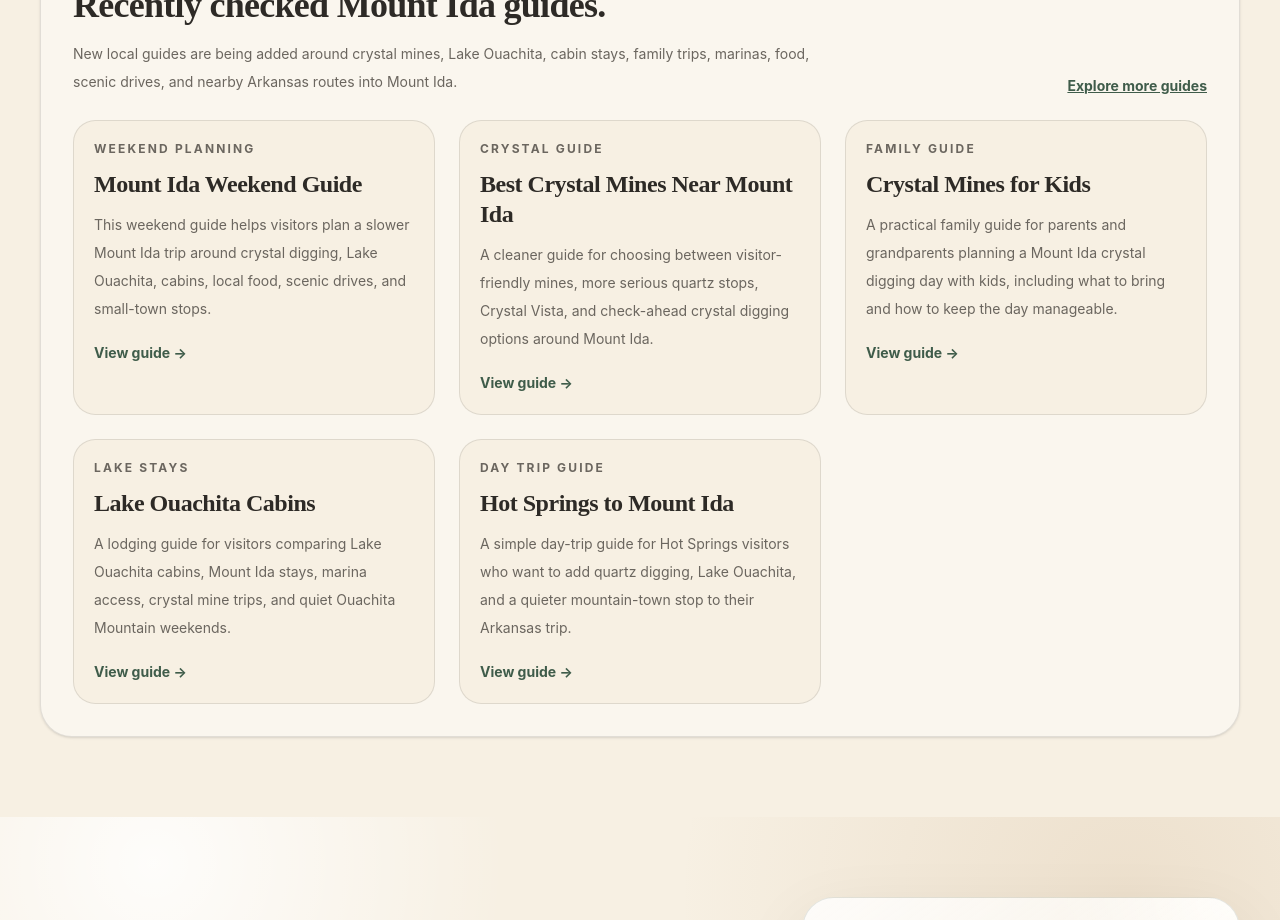
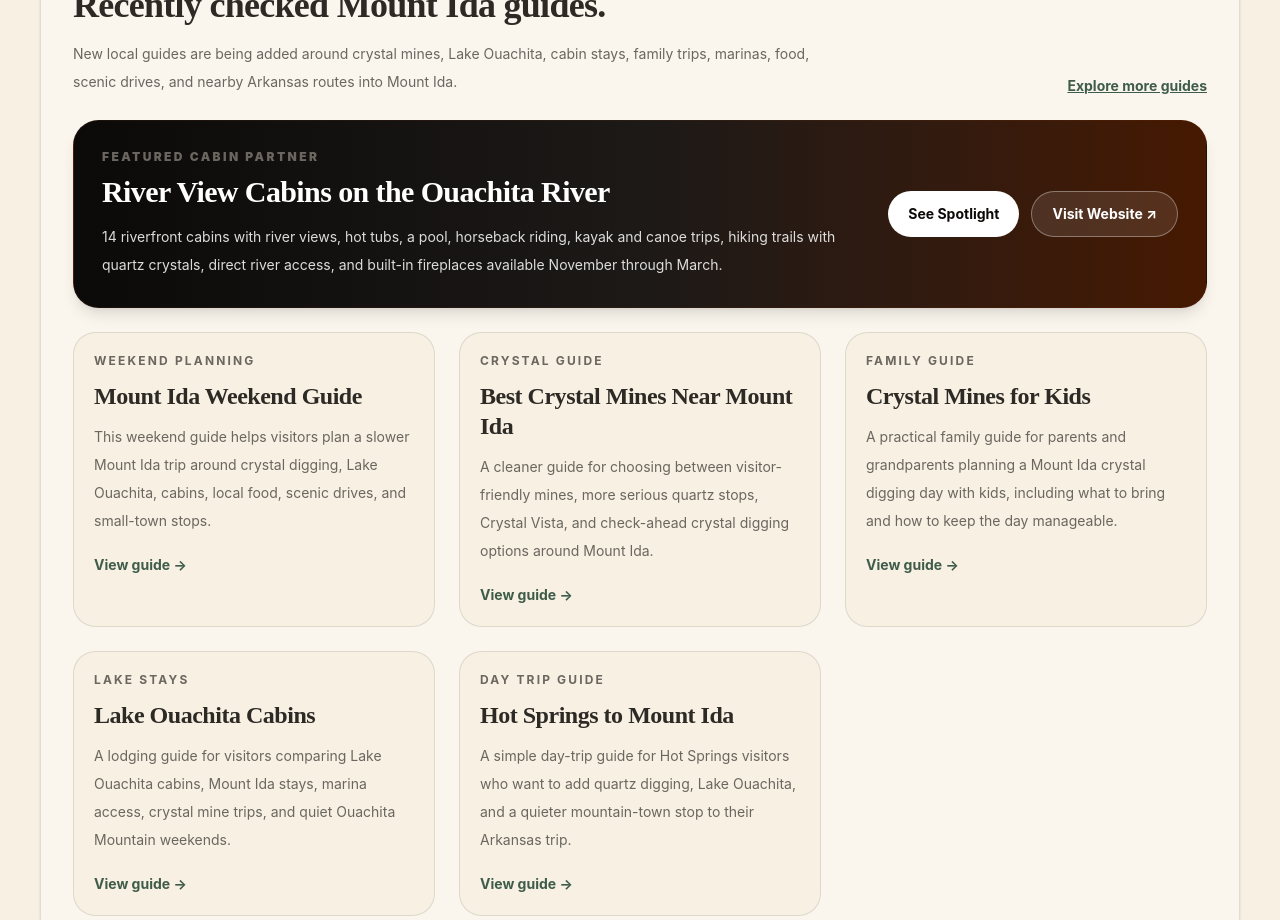
Before and after one commit to altifygenerator-ai/mt-ida-tourism, a Next.js app: page / in a window 1280 px wide. Shown: the part 940-1860 px from the top of the page. Built offline with nearby package versions, Linux system fonts and the light colour scheme.

Commit message:
Add River View Cabins homepage feature for Mount Ida

```diff
--- a/components/RecentUpdates.tsx
+++ b/components/RecentUpdates.tsx
@@ -63,6 +63,39 @@ export default function RecentUpdates() {
             </Link>
           </div>
 
+          <div className="mb-6 overflow-hidden rounded-[1.6rem] border border-amber-900/15 bg-gradient-to-r from-stone-950 via-stone-900 to-amber-950 p-6 text-white shadow-lg md:p-7">
+            <div className="flex flex-col gap-5 lg:flex-row lg:items-center lg:justify-between">
+              <div className="max-w-3xl">
+                <p className="mb-2 text-xs font-black uppercase tracking-[0.2em] text-amber-300">
+                  Featured Cabin Partner
+                </p>
+                <h3 className="text-2xl font-semibold leading-tight text-white md:text-3xl">
+                  River View Cabins on the Ouachita River
+                </h3>
+                <p className="mt-3 text-sm leading-7 !text-white/85">
+                  14 riverfront cabins with river views, hot tubs, a pool, horseback riding, kayak and canoe trips, hiking trails with quartz crystals, direct river access, and built-in fireplaces available November through March.
+                </p>
+              </div>
+
+              <div className="flex shrink-0 flex-wrap gap-3">
+                <Link
+                  href="/river-view-cabins"
+                  className="inline-flex items-center justify-center rounded-full bg-white px-5 py-3 text-sm font-bold text-stone-950 transition hover:-translate-y-0.5"
+                >
+                  See Spotlight
+                </Link>
+                <a
+                  href="https://riverviewcabins.com/"
+                  target="_blank"
+                  rel="sponsored noopener noreferrer"
+                  className="inline-flex items-center justify-center rounded-full border border-white/35 bg-white/10 px-5 py-3 text-sm font-bold text-white transition hover:-translate-y-0.5 hover:bg-white/20"
+                >
+                  Visit Website ↗
+                </a>
+              </div>
+            </div>
+          </div>
+
           <div className="grid gap-4 md:grid-cols-2 xl:grid-cols-3">
             {updates.map((update) => (
               <Link
```
